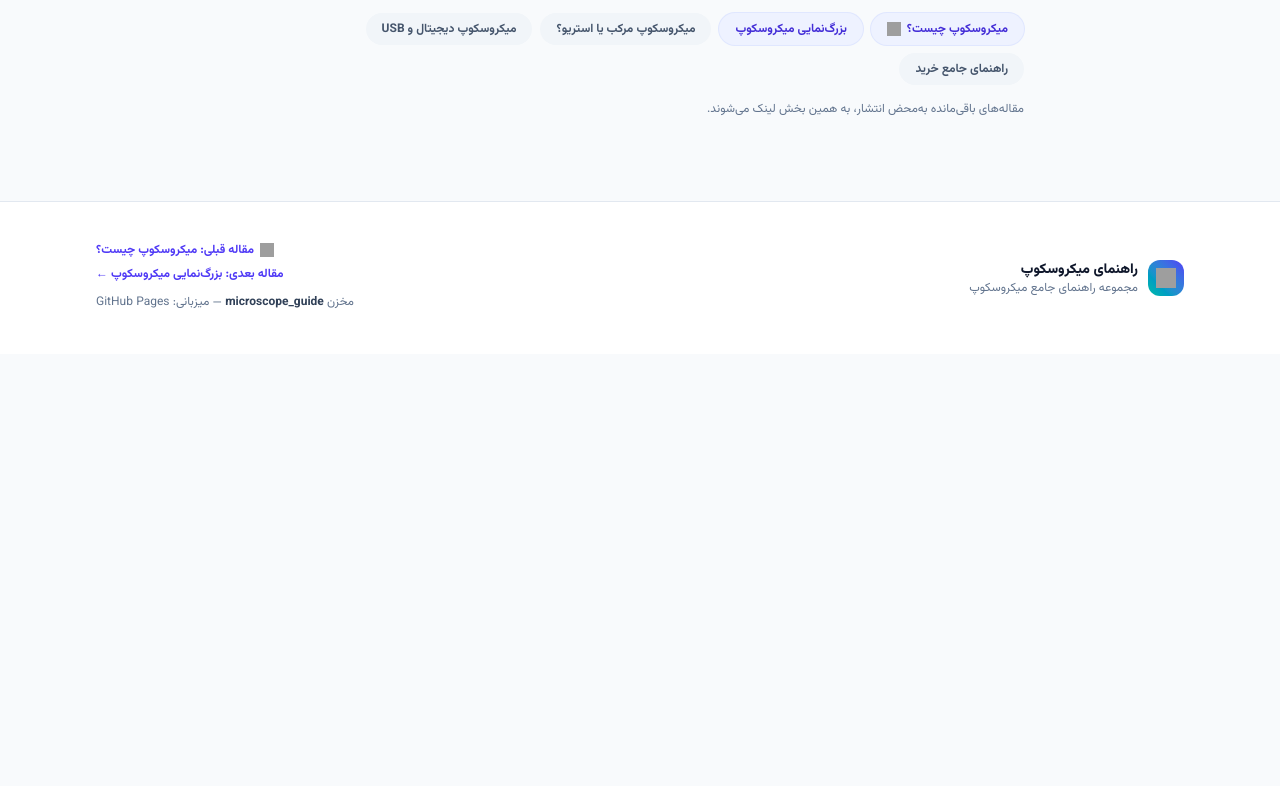
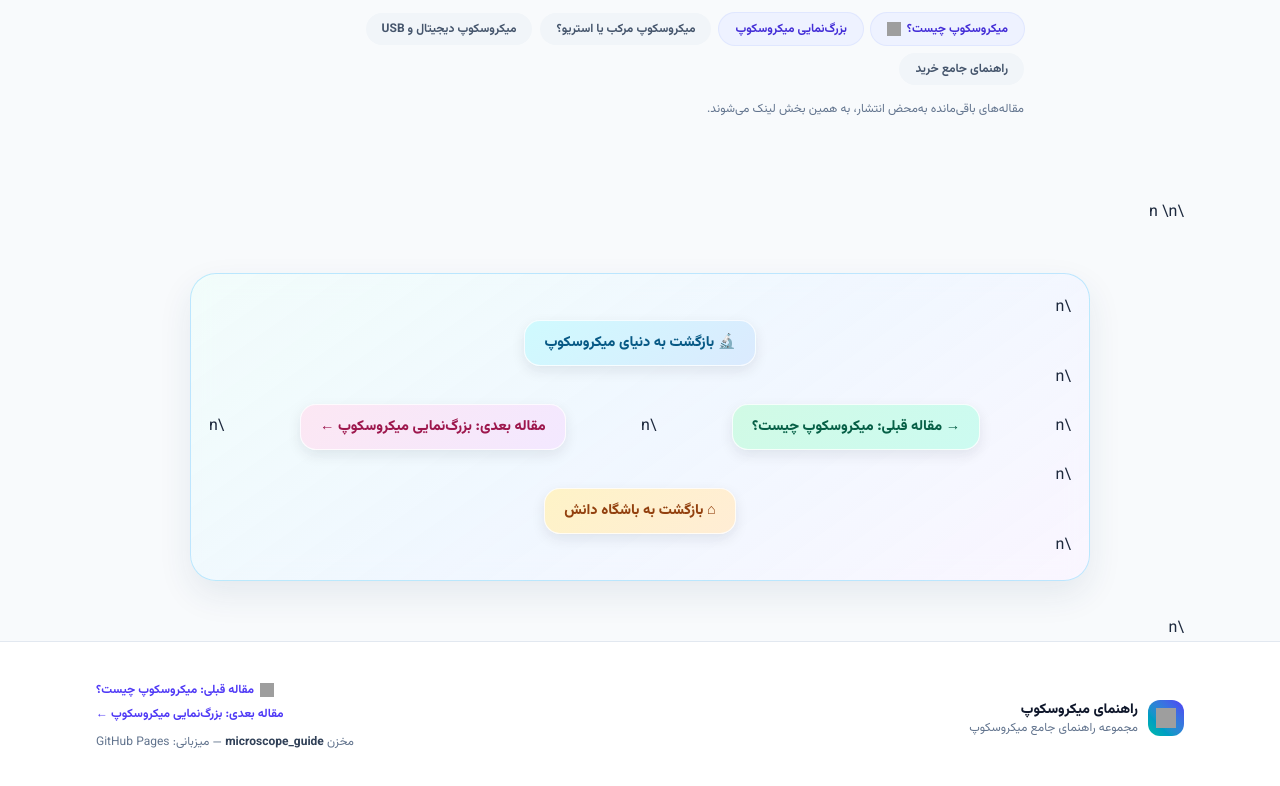
Before and after one commit to Kharideali/microscope_guide, a plain HTML site: page types-of-microscopes.html in a window 1280 px wide. Shown: the part 5260-6046 px from the top of the page. Before the commit the page ends 5614 px from the top, so only its background shows below. Drawn offline with nearby package versions, Linux system fonts and the light colour scheme; grey boxes are pictures that could not be loaded.

Commit message:
Add consistent glass-style article navigation

```diff
--- a/types-of-microscopes.html
+++ b/types-of-microscopes.html
@@ -26,6 +26,21 @@
 
   <!-- Tailwind CSS v4 -->
   <script src="https://unpkg.com/@tailwindcss/browser@4"></script>
+
+<style>
+/* ناوبری پایانی هماهنگ مقالات میکروسکوپ */
+.study-links{max-width:900px;margin:48px auto 36px;padding:22px 18px;border:1px solid rgba(125,211,252,.48);border-radius:26px;background:linear-gradient(145deg,rgba(240,253,250,.82),rgba(239,246,255,.88),rgba(250,245,255,.82));box-shadow:0 14px 34px rgba(30,64,100,.09);backdrop-filter:blur(12px);}
+.study-links .world-row,.study-links .club-row{display:flex;justify-content:center}
+.study-links .article-row{display:flex;direction:rtl;justify-content:space-between;align-items:center;gap:12px;margin:14px 0}
+.study-links a{display:inline-flex;align-items:center;justify-content:center;gap:8px;min-height:46px;padding:10px 19px;border:1px solid rgba(255,255,255,.8);border-radius:16px;text-decoration:none;font-size:.9rem;font-weight:800;box-shadow:0 5px 14px rgba(15,23,42,.09);transition:transform .2s ease,box-shadow .2s ease,filter .2s ease;backdrop-filter:blur(8px)}
+.study-links a:hover{transform:translateY(-2px);box-shadow:0 9px 20px rgba(15,23,42,.13);filter:saturate(1.08)}
+.study-links .world-link{background:linear-gradient(135deg,#cffafe,#dbeafe);color:#075985}
+.study-links .prev-link{background:linear-gradient(135deg,#d1fae5,#ccfbf1);color:#065f46}
+.study-links .next-link{background:linear-gradient(135deg,#fce7f3,#f3e8ff);color:#9d174d}
+.study-links .club-link{background:linear-gradient(135deg,#fef3c7,#ffedd5);color:#92400e}
+.study-links .next-link.single-next{margin-inline-start:auto}
+@media(max-width:560px){.study-links{margin:34px 12px 26px;padding:17px 12px;border-radius:21px}.study-links a{font-size:.78rem;padding:9px 12px;min-height:43px}.study-links .article-row{gap:8px}.study-links .article-row a{max-width:48%;text-align:center}}
+</style>
 </head>
 
 <body class="bg-slate-50 text-slate-800 antialiased [font-family:Vazirmatn,sans-serif]">
@@ -534,7 +549,7 @@
         </p>
       </div>
     </section>
-  </main>
+  \n  <!-- ناوبری پایانی سه‌ردیفه -->\n  <nav class="study-links" aria-label="ناوبری مقالات میکروسکوپ">\n    <div class="world-row"><a class="world-link" href="https://kharideali.github.io/danesh-club/guides/microscope/">🔬 بازگشت به دنیای میکروسکوپ</a></div>\n    <div class="article-row">\n      <a class="prev-link" href="index.html">→ مقاله قبلی: میکروسکوپ چیست؟</a>\n      <a class="next-link " href="microscope-magnification.html">مقاله بعدی: بزرگ‌نمایی میکروسکوپ ←</a>\n    </div>\n    <div class="club-row"><a class="club-link" href="https://kharideali.github.io/danesh-club/">⌂ بازگشت به باشگاه دانش</a></div>\n  </nav>\n</main>
 
   <!-- ===== فوتر ===== -->
   <footer class="border-t border-slate-200 bg-white">
```
